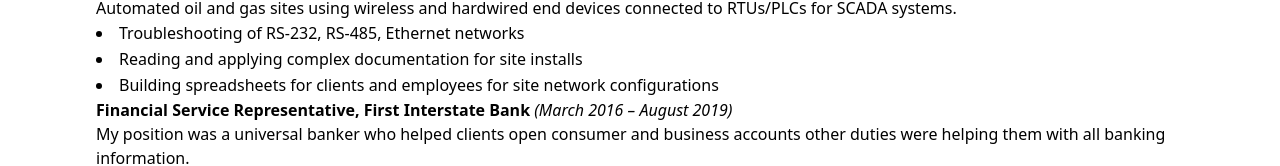
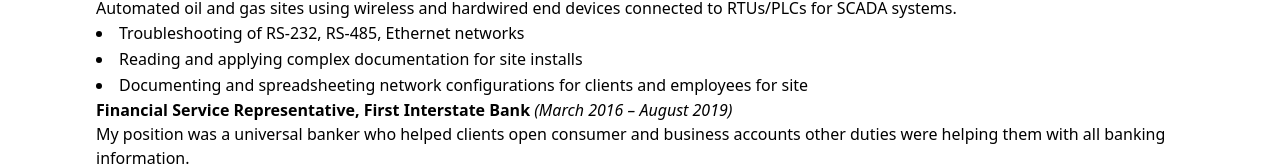
Before and after one commit to LocalHappiness/dockerized-josherman.tech, a Next.js app in the folder packages/landingpage/: page /resume in a window 1280 px wide. Shown: the part 312-478 px from the top of the page. Built offline with nearby package versions, Linux system fonts and the light colour scheme.

Commit message:
Update resume.tsx

```diff
--- a/packages/landingpage/components/resume.tsx
+++ b/packages/landingpage/components/resume.tsx
@@ -12,7 +12,7 @@ export default function Resume () {
       <ul>
         <li className='rList'>Troubleshooting of RS-232, RS-485, Ethernet networks</li>
         <li className='rList'>Reading and applying complex documentation for site installs</li>
-        <li className='rList'>Building spreadsheets for clients and employees for site network configurations</li>
+        <li className='rList'>Documenting and spreadsheeting network configurations for clients and employees for site</li>
       </ul>
       <p><strong className='rPosition'>Financial Service Representative, First Interstate Bank</strong><em> (March 2016 – August 2019)</em></p>
       <p>My position was a universal banker who helped clients open consumer and business accounts other duties were helping them with all banking information.</p>
```
